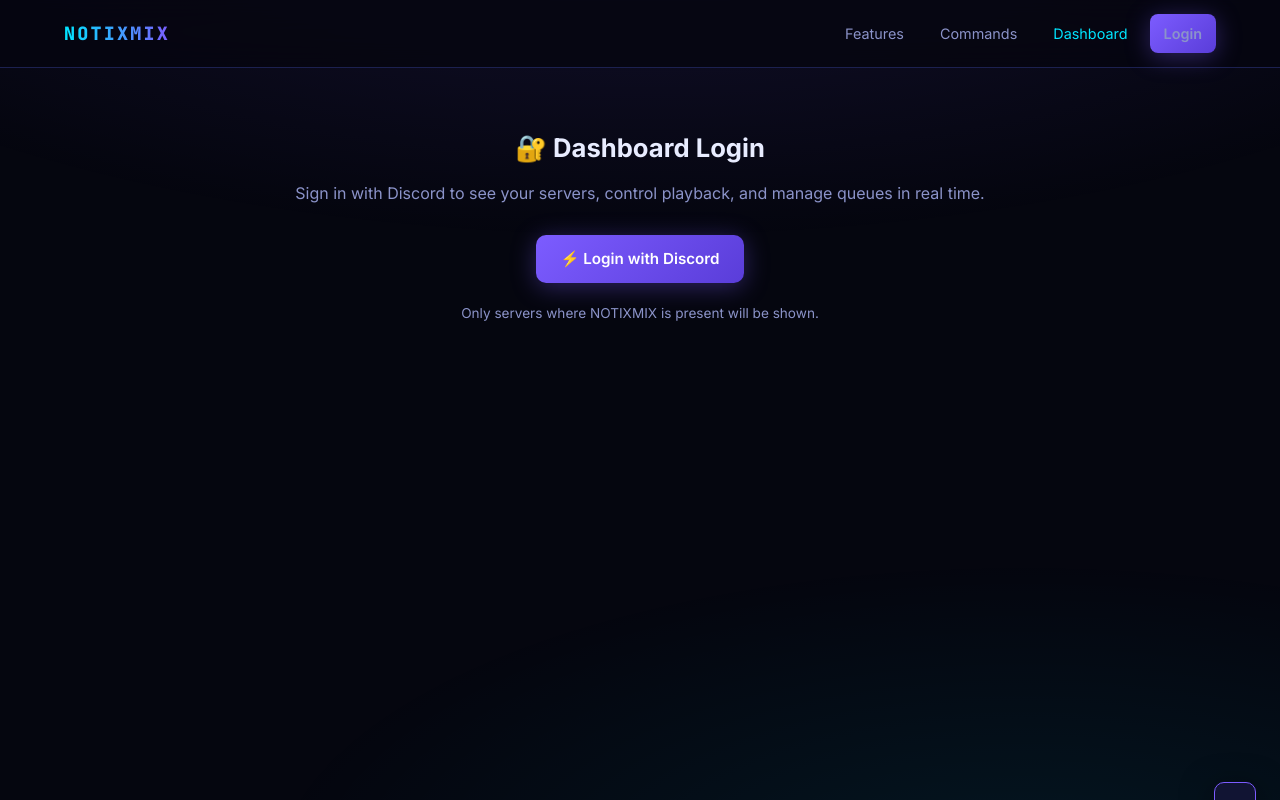
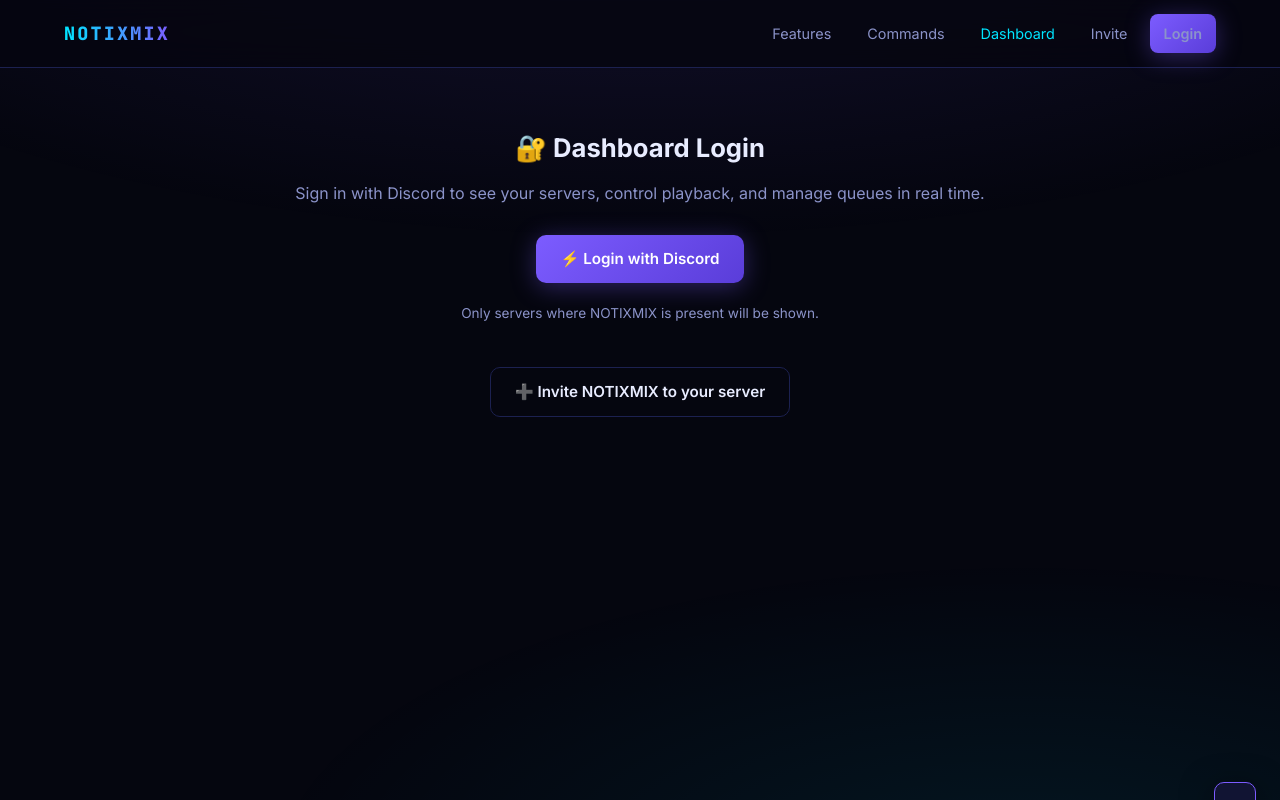
Before and after one commit to adityakashyap7047/discord-music-bot, a website: page public/dashboard.html in a window 1280 px wide. Drawn offline with Linux system fonts and the light colour scheme; no server answers.

Commit message:
Add invite bot buttons to dashboard

```diff
--- a/public/dashboard.html
+++ b/public/dashboard.html
@@ -17,6 +17,7 @@
         <a href="/#features">Features</a>
         <a href="/commandlist">Commands</a>
         <a href="/dashboard" style="color:var(--accent2);">Dashboard</a>
+        <a href="https://discord.com/api/oauth2/authorize?client_id=1552647926780534874&permissions=3146240&scope=bot%20applications.commands" target="_blank" rel="noopener">Invite</a>
         <span id="user-slot"></span>
       </div>
     </div>
@@ -28,6 +29,7 @@
       <p>Sign in with Discord to see your servers, control playback, and manage queues in real time.</p>
       <a href="/auth/login?return=/dashboard" class="btn btn-primary">⚡ Login with Discord</a>
       <p style="margin-top:20px;font-size:0.85rem;">Only servers where NOTIXMIX is present will be shown.</p>
+      <a href="https://discord.com/api/oauth2/authorize?client_id=1552647926780534874&permissions=3146240&scope=bot%20applications.commands" target="_blank" rel="noopener" class="btn btn-ghost" style="margin-top:14px;">➕ Invite NOTIXMIX to your server</a>
     </div>
 
     <div class="dash-layout" id="dash-view" style="display:none;">
@@ -39,6 +41,7 @@
           <div class="status-item"><div class="v" id="d-users">--</div><div class="l">Users</div></div>
           <div class="status-item"><div class="v" id="d-uptime">--</div><div class="l">Uptime</div></div>
         </div>
+        <a href="https://discord.com/api/oauth2/authorize?client_id=1552647926780534874&permissions=3146240&scope=bot%20applications.commands" target="_blank" rel="noopener" class="btn btn-primary btn-sm" style="width:100%;text-align:center;margin-bottom:20px;">➕ Invite Bot to a Server</a>
         <h4>🏠 Your Servers</h4>
         <div id="server-list"><div class="empty">Loading servers...</div></div>
       </aside>
```
